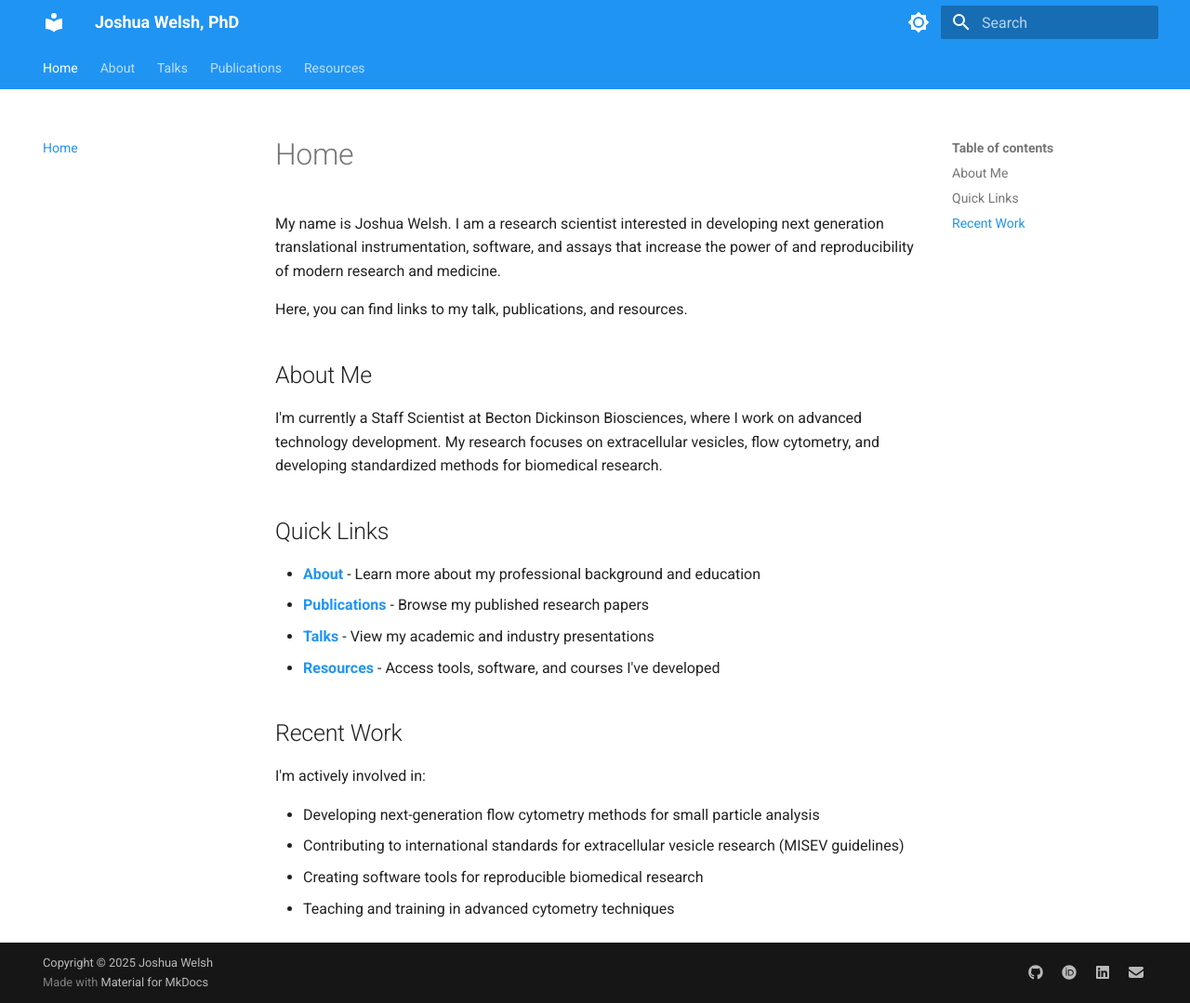
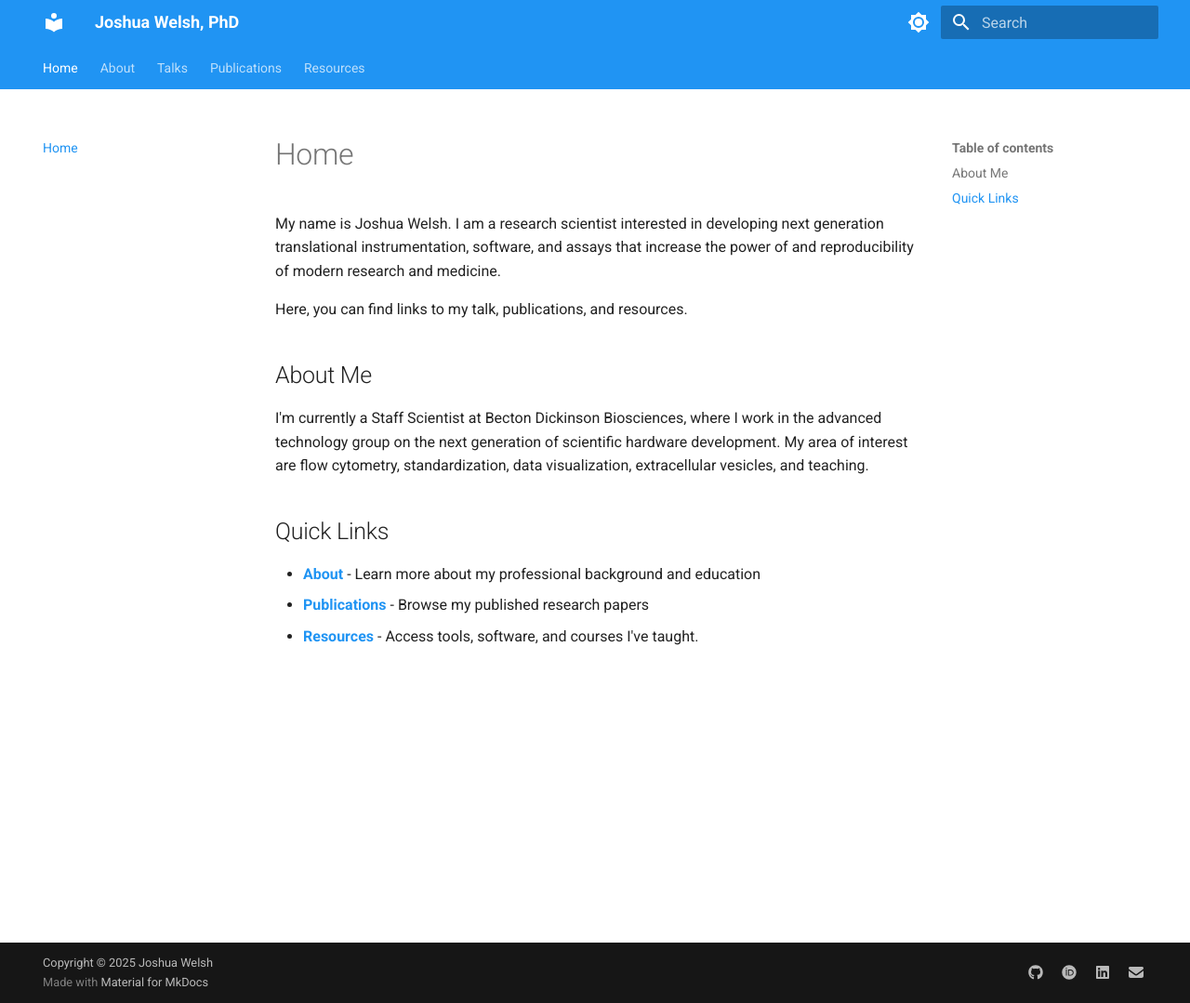
Before and after one commit to joadwe/personal-website, an MkDocs documentation site: the page built from docs/index.md, in a window 1280 px wide and 1079 px high. Shown: the whole window at 93% size. Built offline with MkDocs 1.6.1 and Material for MkDocs 9.7.7, drawn with Linux system fonts in a browser that asks for light colours.

```diff
--- a/docs/index.md
+++ b/docs/index.md
@@ -6,20 +6,10 @@ Here, you can find links to my talk, publications, and resources.
 
 ## About Me
 
-I'm currently a Staff Scientist at Becton Dickinson Biosciences, where I work on advanced technology development. My research focuses on extracellular vesicles, flow cytometry, and developing standardized methods for biomedical research.
+I'm currently a Staff Scientist at Becton Dickinson Biosciences, where I work in the advanced technology group on the next generation of scientific hardware development. My area of interest are flow cytometry, standardization, data visualization, extracellular vesicles, and teaching.
 
 ## Quick Links
 
 - **[About](about.md)** - Learn more about my professional background and education
 - **[Publications](publications.md)** - Browse my published research papers
-- **[Talks](talks.md)** - View my academic and industry presentations
-- **[Resources](resources.md)** - Access tools, software, and courses I've developed
-
-## Recent Work
-
-I'm actively involved in:
-
-- Developing next-generation flow cytometry methods for small particle analysis
-- Contributing to international standards for extracellular vesicle research (MISEV guidelines)
-- Creating software tools for reproducible biomedical research
-- Teaching and training in advanced cytometry techniques
+- **[Resources](resources.md)** - Access tools, software, and courses I've taught.
--- a/mkdocs.yml
+++ b/mkdocs.yml
@@ -60,9 +60,9 @@ extra:
     - icon: fontawesome/brands/github
       link: https://github.com/joadwe
     - icon: fontawesome/brands/orcid
-      link: https://orcid.org/0000-0003-1746-1279
+      link: https://orcid.org/0000-0002-1097-9756
     - icon: fontawesome/brands/linkedin
-      link: https://linkedin.com/in/joshua-welsh-phd
+      link: https://linkedin.com/in/joadwe
     - icon: fontawesome/solid/envelope
       link: mailto:joshua.welsh@bd.com
 
```
